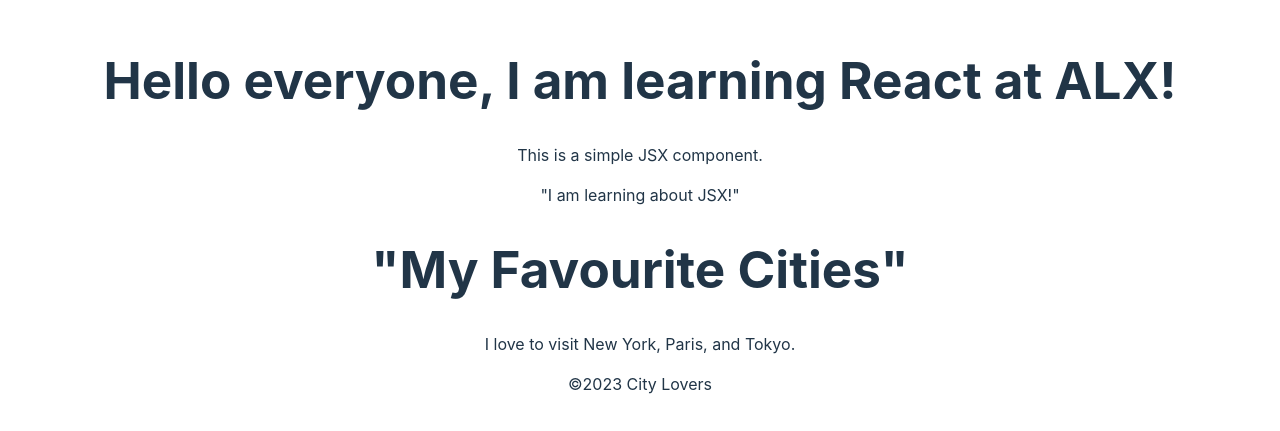
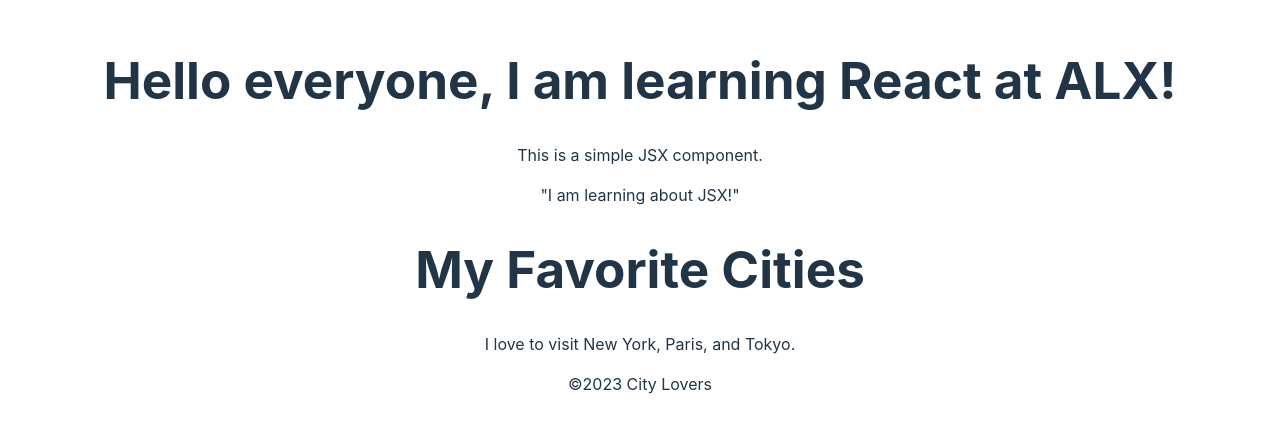
Before and after one commit to ernestkeitharthur/alx-fe-reactjs, a React (Vite) app in the folder alx-react-app/: page / in a window 1280 px wide. Shown: the part 185-616 px from the top of the page. Built offline with nearby package versions, Linux system fonts and the light colour scheme.

Commit message:
Update Header.jsx

```diff
--- a/alx-react-app/src/components/Header.jsx
+++ b/alx-react-app/src/components/Header.jsx
@@ -1,7 +1,7 @@
 function Header(){
     return(
         <header>
-            <h1>"My Favourite Cities"</h1>
+            <h1>My Favorite Cities</h1>
         </header>
     );
 }
```
